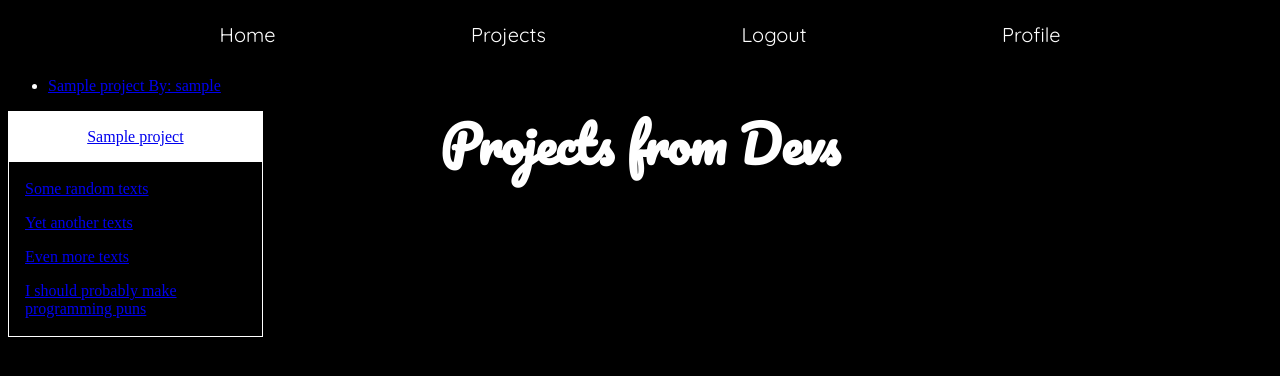
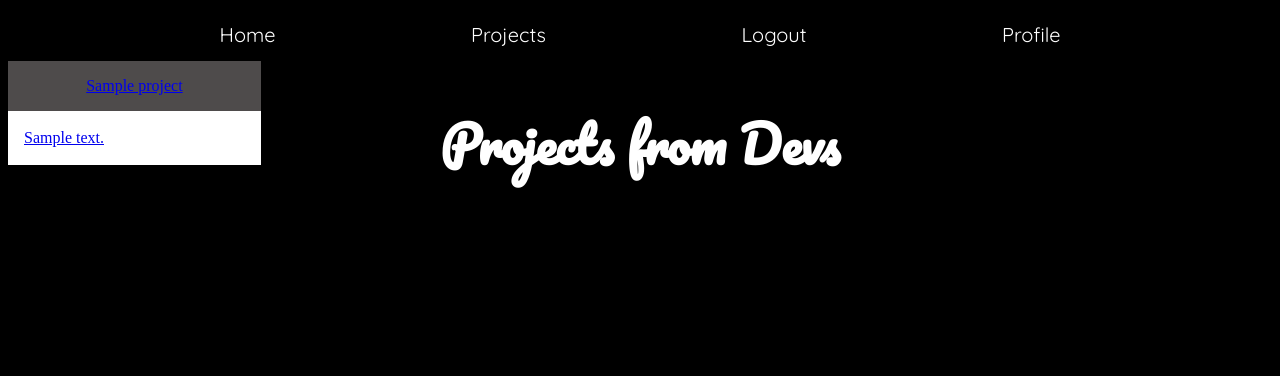
Before and after one commit to Nlopez4/dev_collect, a Django app: page /project/ in a window 1280 px wide. Shown: the top 376 px of the page. Run offline with Django 3.2, Linux system fonts and the light colour scheme; a user stored in the database is signed in; tables that the repository leaves empty hold one stand-in row (values such as "Sample post").

Commit message:
project cards seperated styling

```diff
--- a/main_app/static/styles/main.css
+++ b/main_app/static/styles/main.css
@@ -87,16 +87,16 @@ body {
   width: 20%;
   display: flex;
   flex-direction: column;
-  border: 1px white solid;
 }
 
 .header {
   height: 20%;
-  background: white;
+  background: rgb(78, 75, 75);
   color: black;
   text-align: center;
 }
 
 .container {
   padding: 2px 16px;
+  background-color: white;
 }
--- a/main_app/templates/project_list.html
+++ b/main_app/templates/project_list.html
@@ -1,21 +1,16 @@
 {% extends 'base.html' %} {% block content %}
 <h1 class="project-h1">Projects from Devs</h1>
 
-<ul>
+
   {% for project in projects %}
-  <li><a href="{% url 'project_detail' project.pk %}"</a>
-  {{ project.title }} By: {{ project.profile }} </li>
-</ul>
+
 <!-- Project Cards -->
 <div class="card">
         <div class="header">
             <p><a href="{% url 'project_detail' project.pk %}"</a>{{ project.title }}</p>
         </div>
             <div class="container">
-            <p>Some random texts</p>
-            <p>Yet another texts</p>
-            <p>Even more texts</p>
-            <p>I should probably make programming puns</p>
+            <p>{{ project.description }}</p>
         </div>
     </div>
 {% endfor %} {% endblock %}
```
